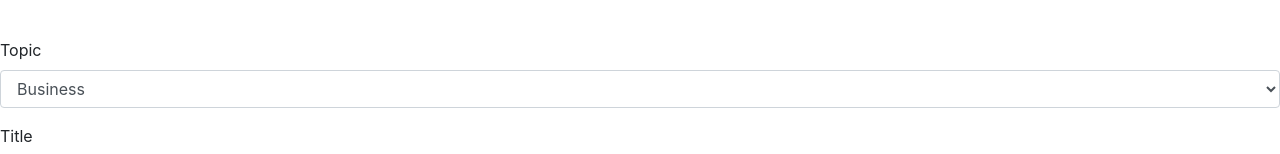
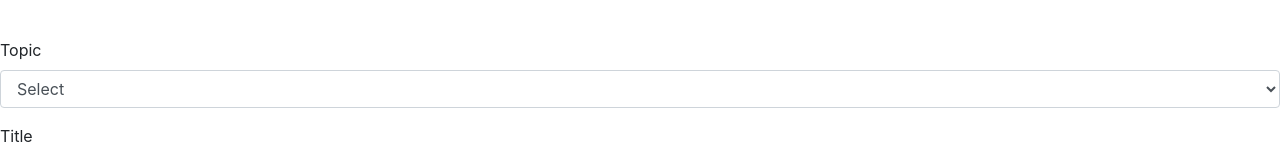
Before and after one commit to advice-giver/FE, a React (Create React App) app in the folder advice-giver-fe/: page / in a window 1280 px wide. Shown: the part 339-493 px from the top of the page. Built offline with nearby package versions, Linux system fonts and the light colour scheme.

Commit message:
basic post functionality implemented

```diff
--- a/advice-giver-fe/src/App.js
+++ b/advice-giver-fe/src/App.js
@@ -5,15 +5,43 @@ import User from './components/User';
 import Navigation from './components/Navigation';
 import QuestionForm from '../src/components/QuestionForm';
 // import QuestionFeed from './components/QuestionFeed';
-import { grabFeed } from "./actions";
+import { grabFeed, postQ } from "./actions";
 
 
 class App extends React.Component {
+  state = {
+    question:{
+      user_id:1,
+      type:'select',
+      title:'',
+      message:'',
+      private:false,
+      isAnswered:false,
+    }
+  }
 
-  getFeed = e =>{
+  getFeed = e => {
     e.preventDefault();
     this.props.grabFeed();
   }
+
+  postQ = (e,question) => {
+    e.preventDefault();
+    this.props.postQ(question)
+  }
+
+  changeHandler = e => {
+    e.preventDefault();
+    e.persist();
+    this.setState( prevState =>({
+      question:{
+        ...prevState.question,
+        [e.target.name]: e.target.value
+      }
+    }));
+  }
+
+
 
   render(){
 
@@ -22,12 +50,12 @@ class App extends React.Component {
       <div className="App">
         <Navigation/>
         <User/>
-        <QuestionForm/>
+        <QuestionForm changeHandler={this.changeHandler} postQ={this.postQ} question={this.state.question}/>
         <div className="question-feed">
           <button onClick={this.getFeed}>Feed</button>
           {this.props.userQuestions.map(question => (
             <div key ={question.id}>
-              <h1>{question.title}</h1>
+              <h4>{question.title}</h4>
             </div>
           ))}
         </div>
@@ -43,5 +71,7 @@ const mapStateToProps = state => ({
 
 export default connect(
     mapStateToProps,
-    { grabFeed }
+    { grabFeed,
+      postQ
+    }
 )(App);
--- a/advice-giver-fe/src/actions/index.js
+++ b/advice-giver-fe/src/actions/index.js
@@ -4,12 +4,34 @@ export const FETCH_QUESTIONS_START = "FETCH_QUESTOINS_START";
 export const FETCH_QUESTIONS_SUCCESS = "FETCH_QUESTOINS_SUCCESS";
 export const FETCH_QUESTIONS_FAIL = "FETCH_QUESTOINS_FAIL";
 
+export const POST_QUESTION_START = "POST_QUESTION_START"
+export const POST_QUESTION_SUCCESS = "POST_QUESTION_SUCCESS"
+export const POST_QUESTION_FAIL = "POST_QUESTION_FAIL"
+
+
+
 export const grabFeed = ()=> dispatch => {
     dispatch({ type: FETCH_QUESTIONS_START})
     axios
         .get('https://advice-giver.herokuapp.com/messages')
         .then(res =>
-            dispatch({ type: FETCH_QUESTIONS_SUCCESS, payload: res.data})
+            dispatch({
+                type: FETCH_QUESTIONS_SUCCESS,
+                payload: res.data
+            })
             )
         .catch(err => dispatch ({type: FETCH_QUESTIONS_FAIL, payload: err}))
-}
+};
+
+export const postQ = (question) => dispatch =>{
+    dispatch({ type: POST_QUESTION_START })
+    axios
+        .post('https://advice-giver.herokuapp.com/messages', question)
+        .then(res =>
+            dispatch({
+                type: POST_QUESTION_SUCCESS,
+                payload: res.data
+            })
+            )
+        .catch(err => dispatch({type: POST_QUESTION_FAIL, payload: err}))
+};
--- a/advice-giver-fe/src/components/QuestionForm.js
+++ b/advice-giver-fe/src/components/QuestionForm.js
@@ -4,23 +4,39 @@ import {  Button, Form, FormGroup, Label, Input, FormText, Row, Col } from 'reac
 class QuestionForm extends React.Component {
     render(){
         return (
-            <Form>
+            <Form onSubmit={e => this.props.postQ(e, this.props.question)}>
                 <FormGroup>
                     <Label for="questionTopic">Topic</Label>
-                    <Input type="select" name="topic" id="questionTopic">
-                        <option>Business</option>
-                        <option>Tech</option>
-                        <option>Career</option>
-                        <option>Education</option>
+                    <Input onChange={this.props.changeHandler} type="select" name="type" id="questionTopic" value={this.props.question.type}>
+                        <option value='select'>Select</option>
+                        <option value='Business'>Business</option>
+                        <option value='Tech'>Tech</option>
+                        <option value='Career'>Career</option>
+                        <option value='Education'>Education</option>
+                        <option value='Finance'>Finance</option>
                     </Input>
                 </FormGroup>
                 <FormGroup>
                     <Label for="questionTitle">Title</Label>
-                    <Input type="text" name="title" id="questionTitle" placeholder="Paraphrased version of your question"/>
+                    <Input
+                        onChange={this.props.changeHandler}
+                        type="text"
+                        name="title"
+                        value={this.props.question.title}
+                        id="questionTitle"
+                        placeholder="Paraphrased version of your question"
+                    />
                 </FormGroup>
                 <FormGroup>
                     <Label for="questionBody">Body</Label>
-                    <Input type="textarea" name="body" id="questionBody" placeholder="Enter detailed information for potential advisors. eg: specific details"/>
+                    <Input
+                        onChange={this.props.changeHandler}
+                        type="textarea"
+                        name="message"
+                        id="questionBody"
+                        value={this.props.question.message}
+                        placeholder="Enter detailed information for potential advisors. eg: specific details"
+                    />
                 </FormGroup>
                 <Row>
                     <Col md="10">
```
